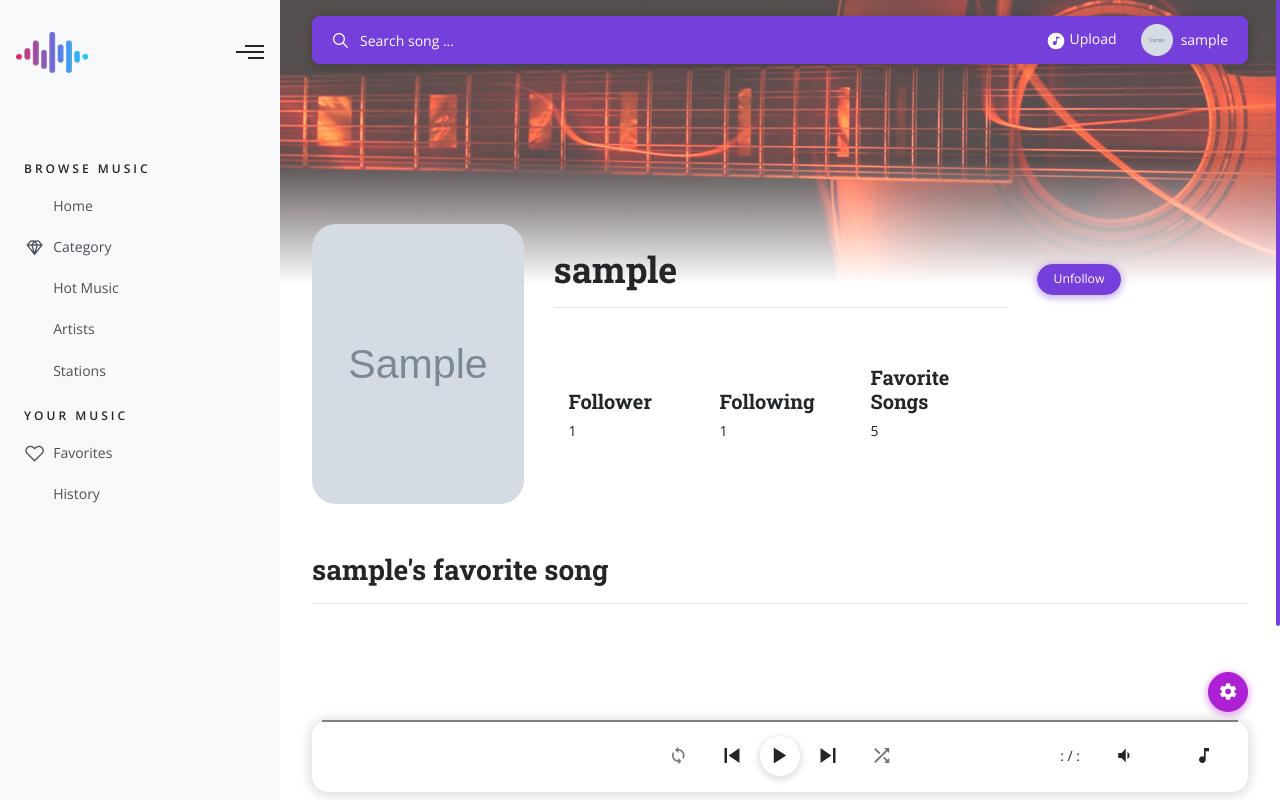
After one commit to awesome-academy/hn-naitei18-python-ims, a Django app: page /station/1 in a window 1280 px wide. The commit adds this page. Run offline with Django 3.2, Linux system fonts and the light colour scheme; a user stored in the database is signed in; tables that the repository leaves empty hold one stand-in row (values such as "Sample post"); grey boxes marked "Sample" are stand-in pictures; some libraries are stand-ins or nearby versions.

Commit message:
see profile and follow user

```diff
--- a/myalbums/models.py
+++ b/myalbums/models.py
@@ -1,6 +1,7 @@
 from django.db import models
+from django.shortcuts import render
 from django.urls import reverse
-from datetime import date
+from datetime import datetime
 from django.utils import timezone
 from django.contrib.auth import get_user_model
 import numpy as np
@@ -10,6 +11,7 @@ from django.contrib.auth.models import (
 from time import strftime, gmtime
 from PIL import Image
 from django.db.models.signals import post_save
+from django.conf import settings
 
 
 class MyModelName(models.Model):
@@ -161,9 +163,9 @@ class User(AbstractBaseUser):
     staff = models.BooleanField(default=False)  # a admin user; non super-user
     admin = models.BooleanField(default=False)  # a superuser
     # notice the absence of a "Password field", that is built in.
-    object = UserManager()
+    objects = UserManager()
     USERNAME_FIELD = 'email'
-    REQUIRED_FIELDS = []  # Email & Password are required by default.
+    REQUIRED_FIELDS = []  # Email & Password are required by default# .
 
     def __str__(self):
         return self.username
@@ -204,6 +206,26 @@ class User(AbstractBaseUser):
         "Is the user active?"
         return self.active
 
+    def get_followers(self):
+        return Follow.objects.filter(following=self).count()
+
+    def get_followings(self):
+        return Follow.objects.filter(follower=self).count()
+
+    def list_follower(self):
+        followers = Follow.objects.filter(following=self)
+        users = list()
+        for follower in followers:
+            users.append(User.objects.get(email=follower.follower))
+        return users
+
+    def list_following(self):
+        followings = Follow.objects.filter(follower=self)
+        users = list()
+        for following in followings:
+            users.append(User.objects.get(email=following.following))
+        return users
+
 
 class Comment(models.Model):
     review = models.ForeignKey(
@@ -234,18 +256,16 @@ class Review(models.Model):
         return self.content_review
 
 
-class Follower(models.Model):
-    follower = models.ForeignKey(
-        'User', related_name='following', on_delete=models.CASCADE)
-    following = models.ForeignKey(
-        'User', related_name='followers', on_delete=models.CASCADE)
+class Follow(models.Model):
+    follower = models.ForeignKey(User, related_name='following', on_delete=models.CASCADE)
+    following = models.ForeignKey(User, related_name='followers', on_delete=models.CASCADE)
+    date_added = models.DateTimeField(default=datetime.now)
 
     class Meta:
         unique_together = ('follower', 'following')
 
-    def __str__(self):
-        return '%s follows %s'%(self.follower, self.following)
-
+    def __unicode__(self):
+        return u'%s follows %s' % (self.follower, self.following)
 
 class Favourite(models.Model):
     favourite_name = models.CharField(max_length=50)
@@ -257,8 +277,8 @@ class Favourite(models.Model):
         return self.favourite_name
 
 class Profile (models.Model):
-    user = models.OneToOneField(User, on_delete=models.CASCADE)
-    image = models.ImageField(default='avatar.jpg',upload_to='profile_pics')
+    user = models.OneToOneField(settings.AUTH_USER_MODEL, on_delete=models.CASCADE)
+    image = models.ImageField(default='avatar.jpg',upload_to='profile_pics', null=True)
 
     def __str__(self):
         return f'{self.user.username}Profile'
@@ -273,6 +293,9 @@ class Profile (models.Model):
             img.thumbnail(output_size)
             img.save(self.image.path)
 
+    def get_absolute_url(self):
+        return reverse('follow', args=[str(self.user.id)])
+
 
 def create_user_profile(sender, instance, created, **kwargs):
     if created:
--- a/myalbums/templates/includes/nav.html
+++ b/myalbums/templates/includes/nav.html
@@ -44,9 +44,9 @@
                        role="button" id="userMenu" data-toggle="dropdown"
                        aria-haspopup="true" aria-expanded="false">
                         <div>
-                            <img class="avatar avatar-sm avatar-circle" src="{{ user.profile.image.url }}"alt="user">
+                            <img class="avatar avatar-sm avatar-circle" src="{{ request.user.profile.image.url }}"alt="user">
                         </div>
-                        <span class="pl-2"> {{ user.username }}</span>
+                        <span class="pl-2"> {{ request.user.username }}</span>
                     </a>
                     <div class="dropdown-menu dropdown-menu-right" aria-labelledby="userMenu">
                         <a class="dropdown-item" href="{% url 'profile'%}">
@@ -59,7 +59,7 @@
                         </div>
                     </div>
                 </li>
-            {% else %}
+                {% else %}
                 <li>
                     <a href="{% url 'login' %}" >
                         <span>{% trans 'Login' %}</span>
--- a/myalbums/templates/includes/sidebar.html
+++ b/myalbums/templates/includes/sidebar.html
@@ -42,7 +42,7 @@
                 </a>
             </li>
             <li class="nav-item">
-                <a href="#" class="nav-link">
+                <a href="{% url 'user-list' %}" class="nav-link">
                     <i class="la la-bullseye"></i>
                     <span>{% trans 'Stations' %}</span>
                 </a>
--- /dev/null
+++ b/myalbums/templates/myalbums/user_detail.html
@@ -0,0 +1,68 @@
+{% extends '../layouts/base_generic.html' %}
+{% load static %}
+
+
+{% block content %}
+
+    <main id="pageWrapper">
+        <div class="banner bg-song"></div>
+        <div class="main-container">
+            <div class="row section text-center text-md-left">
+                <div class="col-xl-3 col-lg-4 col-sm-5">
+                    <img src="{{ to_user.profile.image.url }}" alt="" class="card-img--radius-lg" style="width: 280px; height: 280px">
+                </div>
+                <div class="col-xl-9 col-lg-8 col-sm-7">
+                    <div class="row pt-4">
+                        <div class="col-xl-8 col-lg-6">
+                            <h2>{{ to_user.username }}</h2>
+                            <hr>
+                            <br> </br>
+                            <div class="d-flex flex-wrap align-items-end">
+
+                              <div class="col-xl-4 col-lg-9 col-sm-6"><h5>Follower</h5>
+                                  <p>{{ to_user.get_followers }}</p></div>
+                                <div class="col-xl-4 col-lg-9 col-sm-6"><h5>Following</h5>
+                                  <p>{{ to_user.get_followings }}</p></div>
+                              <div class="col-xl-4 col-lg-9 col-sm-6"><h5>Favorite Songs</h5>
+{#                                 <p>{{ favorite }}</p>#}
+                                  5
+                              </div>
+                              <hr>
+                            </div>
+                            </div>
+                        <div class="col-xl-4 col-lg-3">
+                            <div class="pt-3 pt-lg-3 ">
+                            <form action="{% url 'follow' to_user.id %}" method='POST'>
+                                {% csrf_token %}
+                                <button type="submit" id= "follow"  class="btn btn-sm btn-pill btn-air btn-primary" name ="follow" >
+                                    {% if is_followed %} Unfollow {% else %} Follow {% endif %}
+                                </button>
+                             </form>
+                            </div>
+                        </div>
+                    </div>
+                </div>
+            </div>
+            <br> </br>
+            <br> </br>
+        <div class="main-container">
+            <h3>{{ to_user.username }}'s favorite song</h3>
+            <hr>
+{#            <div class="section row">#}
+{#                {% for song in song_list %}#}
+{#                    <div class="col-xl-3 col-lg-4 col-sm-6 pb-4">#}
+{#                        <div class="custom-card">#}
+{#                            <div class="custom-card--img" style="margin-bottom: 70px;">#}
+{#                                <a href="{{ song.get_absolute_url }}">#}
+{#                                    <span class="bg-blur card-img--radius-md">{{ song.title }}</span>#}
+{#                                </a>#}
+{#                            </div>#}
+{#                        </div>#}
+{#                    </div>#}
+{#                {% endfor %}#}
+            </div>
+        </div>
+        {% include 'includes/footer.html' %}
+    </main>
+
+{% endblock %}
--- a/myalbums/urls.py
+++ b/myalbums/urls.py
@@ -1,5 +1,7 @@
 
 from django.urls import path, include
+
+from . import views
 from .views import *
 from django.conf import settings
 
@@ -12,8 +14,10 @@ urlpatterns = [
 	path('song/<int:pk>', SongDetailView.as_view(), name='song-detail'),
 	path('artist/', ArtistListView.as_view(), name='artist'),
 	path('artist/<int:pk>', ArtistDetailView.as_view(), name='artist-detail'),
-	path('profile',profile, name ='profile'),
+	path('profile', views.profile, name ='profile'),
     path('hotsong/', HotSongListView.as_view(), name='hot-song'),
 	path('register/', register, name='register'),
 	path('search-song/', SearchSongListView.as_view(), name='search'),
+    path('station/', StationListView.as_view(), name='user-list'),
+    path('station/<int:pk>', views.follow, name='follow'),
 ]
--- a/myalbums/views.py
+++ b/myalbums/views.py
@@ -1,9 +1,8 @@
 from django.contrib.auth.decorators import login_required
-from django.http import JsonResponse
 from django.contrib import messages
-from django.shortcuts import render, redirect
-from django.urls import reverse_lazy
-from django.utils.decorators import method_decorator
+from django.contrib.auth.mixins import LoginRequiredMixin
+from django.http import HttpResponseRedirect
+from django.shortcuts import render, redirect, get_object_or_404
 from django.views.generic import CreateView, DetailView, DeleteView, ListView
 from .models import Song, Artist, Category, Album, Review, User, Profile
 # from utils.song_utils import generate_key
@@ -11,6 +10,11 @@ from .forms import UserUpdateForm, ProfileUpdateForm
 from .forms import RegisterForm
 from tinytag import TinyTag
 from django.http import  HttpResponseRedirect
+from tinytag import TinyTag
+from django.views.generic.list import BaseListView
+from .models import *
+# from utils.song_utils import generate_key
+from .forms import UserUpdateForm, ProfileUpdateForm
 
 def index(request):
     context = {
@@ -56,6 +60,7 @@ def profile(request):
         p_form = ProfileUpdateForm(instance=request.user.profile)
 
     context = {
+        'user': request.user,
         'u_form': u_form,
         'p_form': p_form
     }
@@ -97,3 +102,42 @@ class SearchSongListView(ListView):
             return  Song.objects.filter(title__icontains=query)
         else :
             return  Song.objects.all()
+
+class StationListView(ListView):
+    model = User
+    template_name = 'myalbums/user_list.html'
+
+@login_required()
+def follow(request, pk):
+    if request.method == 'GET':
+        user = request.user
+        to_user = get_object_or_404(User, pk=pk)
+        is_followed = 0
+
+        try:
+            followed = Follow.objects.get(follower=user, following=to_user)
+            if followed:
+                is_followed = 1
+        except:
+            pass
+
+        context = {
+            'user': user,
+            'to_user': to_user,
+            'is_followed': is_followed,
+        }
+        return render(request, 'myalbums/user_detail.html', context=context)
+    elif request.method == 'POST':
+        user = request.user
+        to_user = get_object_or_404(User, pk=pk)
+
+        try:
+            followed = Follow.objects.get(follower=user, following=to_user)
+            if followed:
+                followed.delete()
+        except:
+            follow = Follow(follower=user, following=to_user)
+            follow.save()
+
+        url = request.META.get('HTTP_REFERER')
+        return HttpResponseRedirect(url)
```
Also changed, not shown: myalbums/admin.py (+9 -2 lines), myalbums/templates/myalbums/user_list.html (added, +42 -0 lines), templates/registration/profile.html (+17 -3 lines), media/profile_pics/1c8f54ce76ed1a30f6d0810c2b09a552.jpg (added), myalbums/migrations/0001_initial.py.
